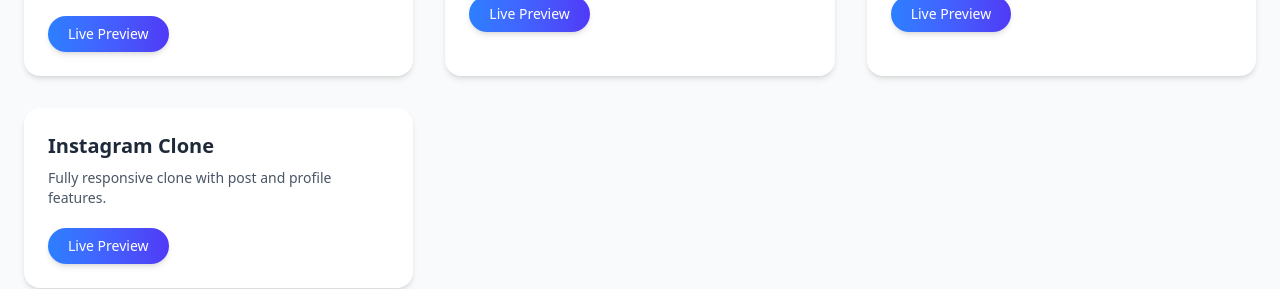
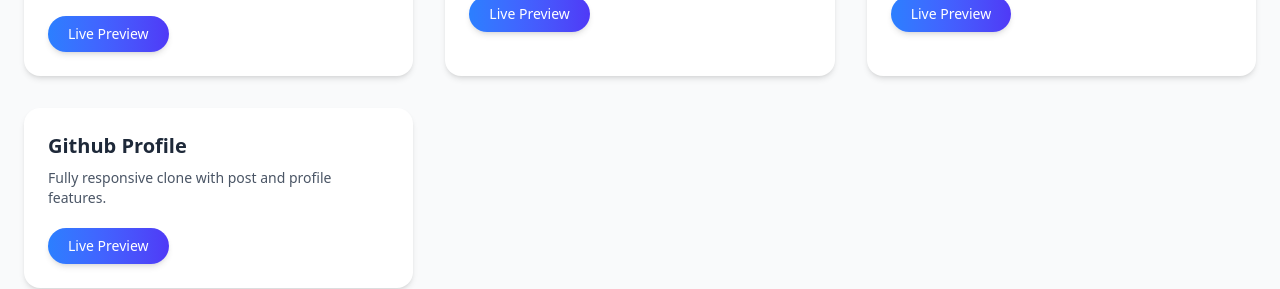
Before and after one commit to saurabh5286/Res-portfolio, a React (Vite) app: page / in a window 1280 px wide. Shown: the part 1060-1349 px from the top of the page. Built offline with nearby package versions, Linux system fonts and the light colour scheme.

Commit message:
Update Projects.jsx

```diff
--- a/src/components/pages/Projects.jsx
+++ b/src/components/pages/Projects.jsx
@@ -39,9 +39,9 @@
   },
   {
     id: 7,
-    name: "Instagram Clone",
+    name: "Github Profile",
     description: "Fully responsive clone with post and profile features.",
-    url: "https://clone-zeta-ten.vercel.app/",
+    url: "https://github.com/saurabh5286",
   },
 ];
 
```
